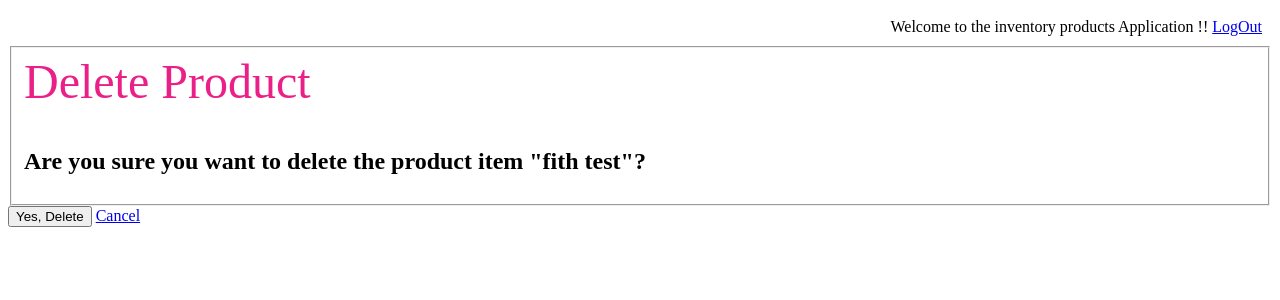
After one commit to badra25ml/productApp, a Django app: page /product/1/delete in a window 1280 px wide. The commit adds this page. Shown: the top 300 px of the page. Run offline with Django 4.2, Linux system fonts and the light colour scheme; data comes from the database, SQL or seed files in the repository; both versions use the stored data as it was after the commit.

Commit message:
Now updating, creating, deleting  a product works

```diff
--- a/TestProject/TestProject/settings.py
+++ b/TestProject/TestProject/settings.py
@@ -126,5 +126,5 @@ MEDIA_URL = 'media/'
 
 DEFAULT_AUTO_FIELD = 'django.db.models.BigAutoField'
 
-LOGIN_REDIRECT_URL = 'inventoryapp:inventory_detail'
+LOGIN_REDIRECT_URL = 'inventoryapp:inventory_list'
 LOGOUT_REDIRECT_URL = 'login'
--- a/TestProject/TestProject/urls.py
+++ b/TestProject/TestProject/urls.py
@@ -21,19 +21,20 @@ from django.http import HttpResponse
 from django.urls import path, include
 
 
-from inventoryapp.views import productcreate, listOfProducts, ProductCreate, ProductUpdate, ProductDelete, listOfProductsdetail, ProductDetail, ListOfProducts
+from inventoryapp.views import productcreate, listOfProducts, ProductCreate, ProductUpdate, ProductDelete, listOfProductsdetail, ProductDetail, ListOfProducts, ProductDeleteView, productupdate
 
 from TestProject import settings
 
 
-
 urlpatterns = [
     path('admin/', admin.site.urls),
-    path('inventoryapp/',include('inventoryapp.urls')),
+    path('inventoryapp/',ListOfProducts.as_view()),
     path('', listOfProducts),
-    path('products/', listOfProductsdetail),
+    path('productlist/', listOfProductsdetail),
     path('login/', LoginView.as_view(template_name='login.html'), name='login'),
     path('logout/', LogoutView.as_view(template_name='logout.html'), name='logout'),
     path('create/', productcreate, name='inventory_create'),
+    path('product/<pk>/delete', ProductDeleteView.as_view(), name='delete'),
+    path('product/<product_id>/update/', productupdate, name='update'),
     # path('1/', listOfProducts),
 ] + static(settings.MEDIA_URL, document_root=settings.MEDIA_ROOT)
--- a/TestProject/inventoryapp/models.py
+++ b/TestProject/inventoryapp/models.py
@@ -15,7 +15,7 @@ class Product(models.Model):
 
 # writer = models.# logged in
     def __str__(self):
-        return self.title
+        return self.name
 
     def get_absolute_url(self):
-        return  reverse_lazy('inventory_project:inventory_list')
+        return  reverse_lazy('inventoryapp:inventory_list')
--- a/TestProject/inventoryapp/views.py
+++ b/TestProject/inventoryapp/views.py
@@ -1,10 +1,12 @@
-from django.shortcuts import render, get_object_or_404
+from django.shortcuts import redirect, render, get_object_or_404
 from django.http import HttpResponse, HttpResponseRedirect
 from django.urls import reverse_lazy, reverse
 
 from inventoryapp.forms import ProductForm
 from inventoryapp.models import Product
-from django.views.generic import ListView, DetailView , CreateView, UpdateView, DeleteView
+from django.views.generic import ListView, DetailView , CreateView, UpdateView, DeleteView, View
+from django.contrib.messages.views import SuccessMessageMixin
+from django.contrib import messages
 
 # Create your views here.
 
@@ -17,12 +19,10 @@ def listOfProducts(request):
 
 
 def listOfProductsdetail(request):
-    print(request)
-
-
     qs = Product.objects.all() # [{ }, {} ]
 
     context = {'inventory_list' : qs}
+
     return render(request, 'inventoryapp/inventory_list.html', context ) # HttpResponse
 
 class ProductDetail(DetailView): # int is url - pk / slug
@@ -34,6 +34,7 @@ class ProductCreate(CreateView):
     model = Product
     form_class = ProductForm
     template_name = 'inventoryapp/inventory_create.html'
+    success_url = '/inventory_detail'
     context_object_name = 'form'
 
 def productcreate(request):
@@ -60,7 +61,7 @@ class ProductUpdate(UpdateView):
     form_class = ProductForm
     template_name = 'inventoryapp/inventory_update.html'
     context_object_name = 'form'
-    # success_url = reverse_lazy('inventoryapp:inventory_list')
+    success_url = reverse_lazy('inventoryapp:inventory_list')
 
 def productupdate(request, product_id):
     product = get_object_or_404(Product, pk=product_id) # record from DB
@@ -74,6 +75,21 @@ def productupdate(request, product_id):
         else:
             render(request, 'inventoryapp/inventory_update.html', {'form': form})
 
+class ProductDeleteView(View):                                                            # view class to delete stock
+    template_name = "inventoryapp/inventory_delete.html"                                                 # 'delete_stock.html' used as the template
+    success_message = "Product has been deleted successfully"                             # displays message when form is submitted
+
+    def get(self, request, pk):
+        product = get_object_or_404(Product, pk=pk)
+        return render(request, self.template_name, {'object' : product})
+
+    def post(self, request, pk):
+        product = get_object_or_404(Product, pk=pk)
+        product.is_deleted = True
+        product.save()
+        messages.success(request, self.success_message)
+        return redirect('inventoryapp:inventory_list')
+
 class ProductDelete(DeleteView):
     # success_url = reverse_lazy('inventoryapp:inventory_list')
     pass
--- /dev/null
+++ b/TestProject/templates/inventoryapp/inventory_delete.html
@@ -0,0 +1,25 @@
+{% extends 'inventoryapp/base.html' %}
+
+
+{% block title %} Delete Product {% endblock title %}
+
+
+{% block content %}
+
+    <form method="post">
+
+        {% csrf_token %}
+
+        <fieldset class="form-group">
+            <div style="color:#ea2088; font-style: bold; font-size: 3rem; border-bottom: 1px solid white;">Delete Product</div> <br>
+            <h2>Are you sure you want to delete the product item "{{ object.name }}"?</h2>
+        </fieldset>
+
+        <div class="form-group">
+            <button type="submit" class="btn ghost-red">Yes, Delete</button>
+            <a href="{% url 'inventoryapp:inventory_list' %}" class="btn ghost-button">Cancel</a>
+        </div>
+
+    </form>
+
+{% endblock content %}
--- a/TestProject/templates/inventoryapp/inventory_detail.html
+++ b/TestProject/templates/inventoryapp/inventory_detail.html
@@ -5,10 +5,10 @@
     <title>Inventory Detail</title>
 </head>
 <body>
-<h1>{{ object.title }}</h1> <br>
+<h1>{{ object.name }}</h1> <br>
 
 <img src="{{object.image.url}}">
-{{ object.text}} </br><br>
-{{ object.created_date }}
+{{ object.description}} </br><br>
+{{ object.created_dat }}
 </body>
 </html>
--- a/TestProject/templates/inventoryapp/inventory_list.html
+++ b/TestProject/templates/inventoryapp/inventory_list.html
@@ -1,11 +1,11 @@
 {% extends 'inventoryapp/base.html' %}
 {% block title %} Products List Page {% endblock %}
 {% block content %}
-    {{ request }} <br>
+    <!-- {{ request }} <br>
     Here is the user who is logged in - {{ request.user }} <br>
-    Is user authenticated ? - {{ request.user.is_authenticated }}<br>
+    Is user authenticated ? - {{ request.user.is_authenticated }}<br> -->
     {% for items in object_list %}
-        <a href="{% url 'inventoryapp:inventory_detail' items.pk  %}"> {{ items.title }} </a> {{ items.created_date}}
+        <a href="{% url 'inventoryapp:inventory_detail' items.pk  %}">  {{ items.name }} {{ items.created_dat}} </a>
         <a href="{% url 'inventoryapp:inventory_update' items.pk %}"> Update </a></br>
     {% empty %}
         There are no products to show!
```
Also changed, not shown: TestProject/inventoryapp/urls.py (+5 -4 lines), TestProject/db.sqlite3, TestProject/media/inventoryapp/bb494514-ed4d-4834-a6b1-18c2753990ab.JPG (added).
